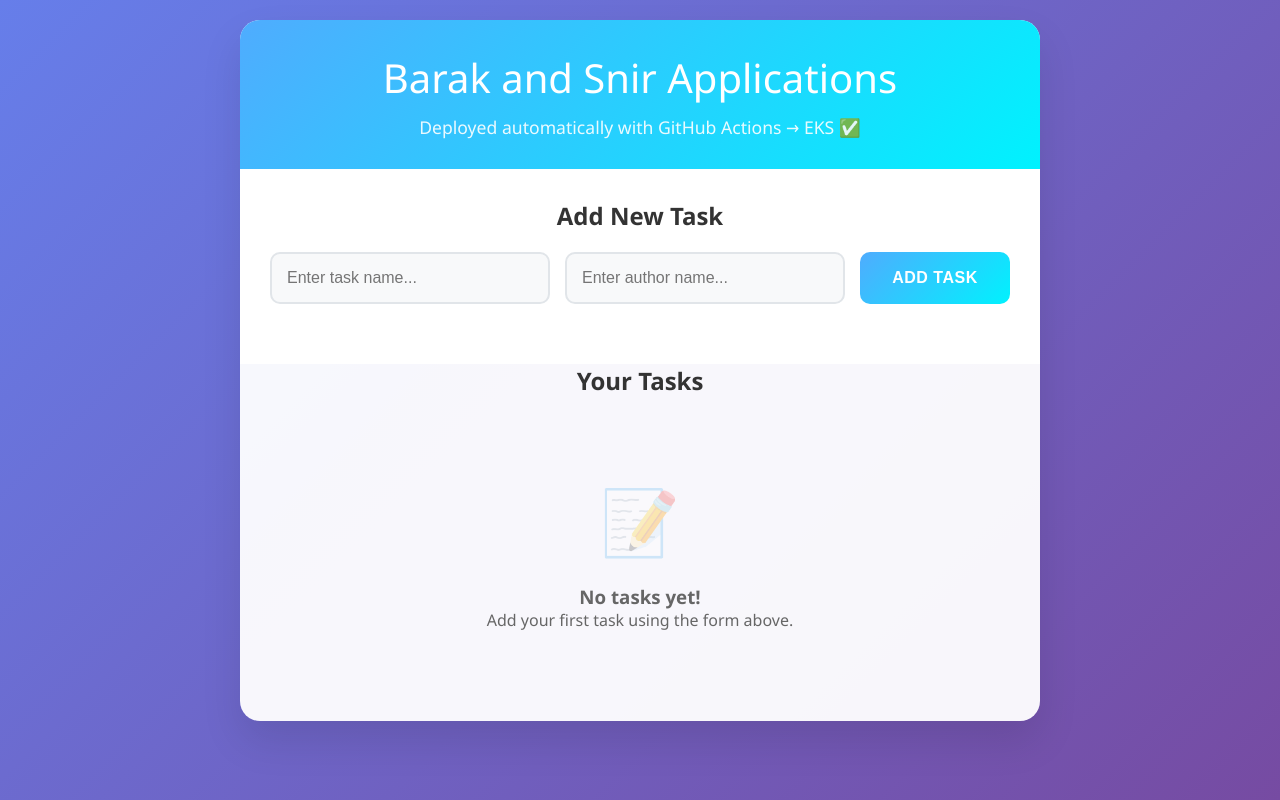
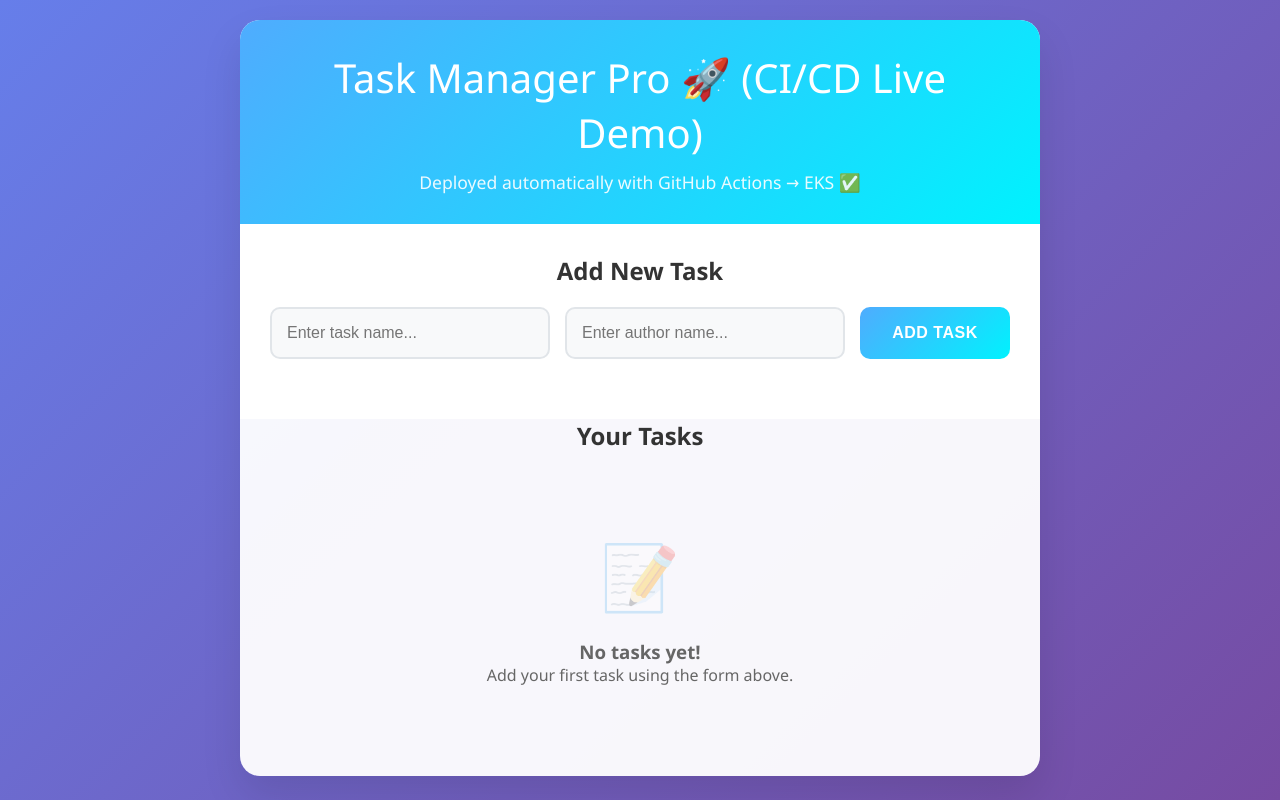
Before and after one commit to codeislife771/devops_course_final_project, a Flask app: page /tasks in a window 1280 px wide. Run offline with Flask 3, Linux system fonts and the light colour scheme; data that the repository does not hold is empty.

Commit message:
cicd proof

```diff
--- a/templates/index.html
+++ b/templates/index.html
@@ -247,7 +247,7 @@
 <body>
     <div class="container">
         <div class="header">
-            <h1>Barak and Snir Applications</h1>
+            <h1>Task Manager Pro 🚀 (CI/CD Live Demo)</h1>
             <p>Deployed automatically with GitHub Actions → EKS ✅</p>
         </div>
 
```
